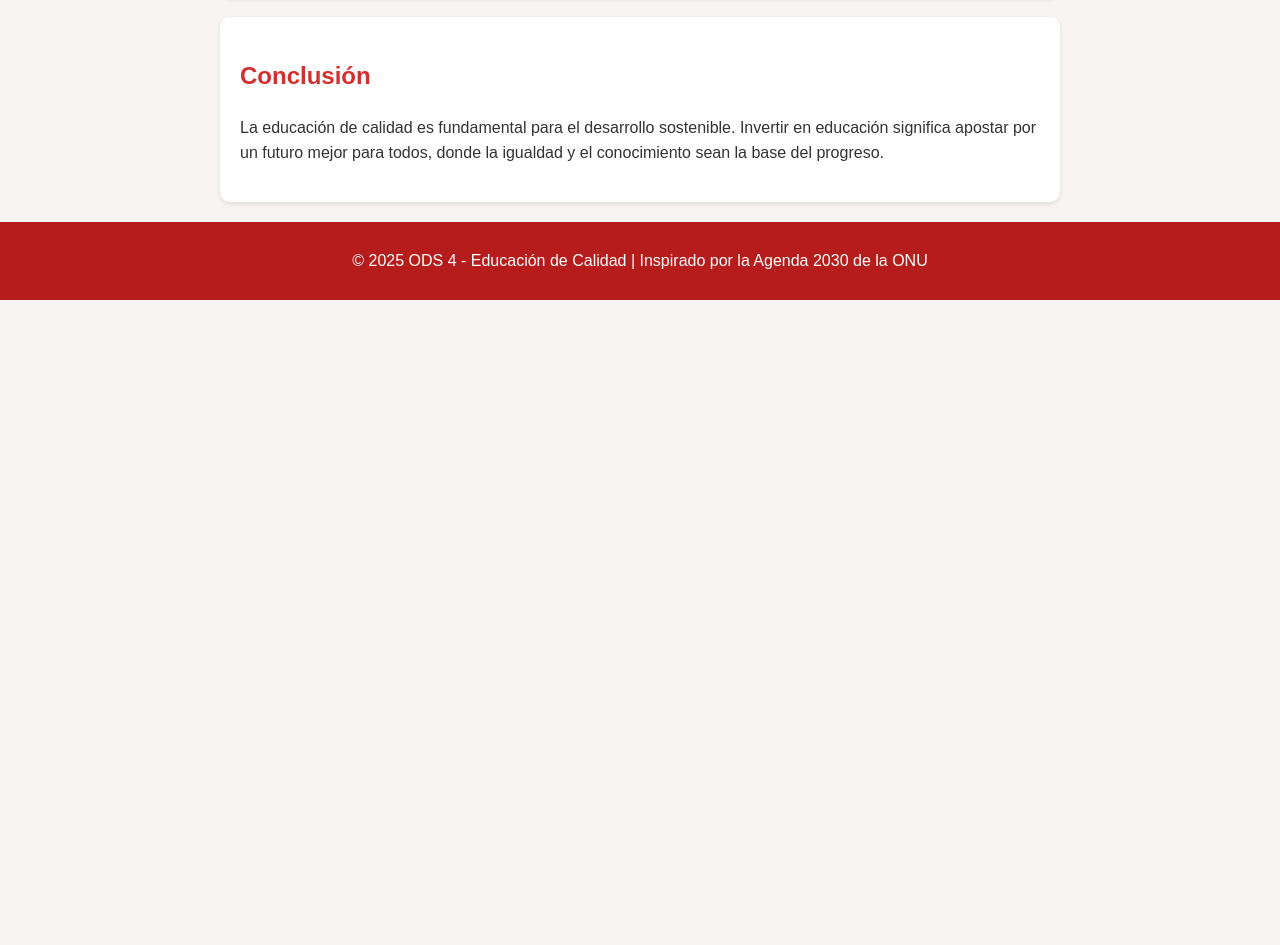
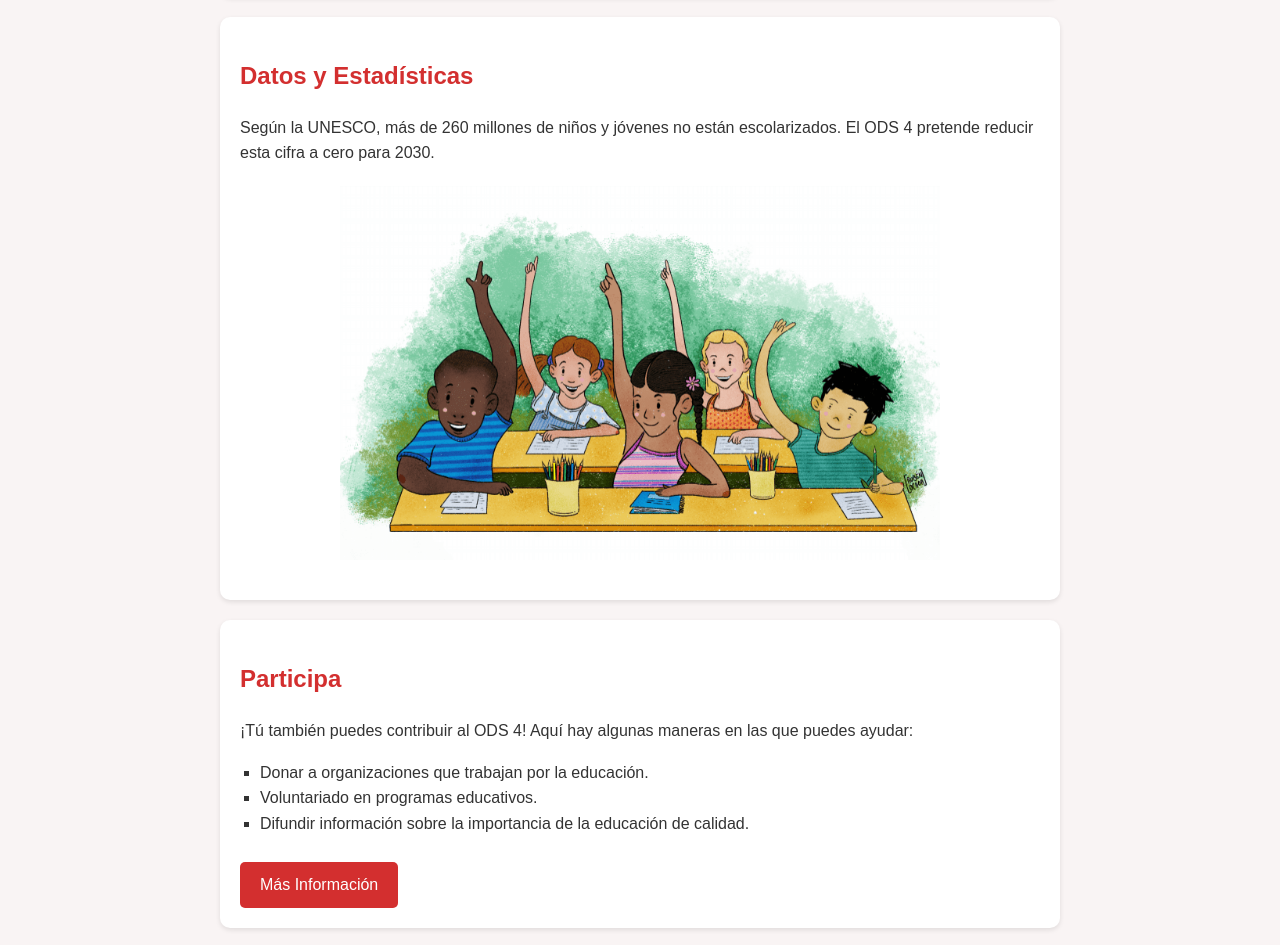
Before and after one commit to DavidHlanz/DavidHlanz.github.io, a plain HTML site: page index.html in a window 1280 px wide. Shown: the part 805-1750 px from the top of the page. Before the commit the page ends 1105 px from the top, so only its background shows below. Drawn offline with Linux system fonts and the light colour scheme.

Commit message:
Extend page and img

```diff
--- a/index.html
+++ b/index.html
@@ -15,6 +15,8 @@
     <nav>
         <a href="#objetivos">Objetivos</a>
         <a href="#puntos-clave">Puntos Clave</a>
+        <a href="#datos">Datos y Estadísticas</a>
+        <a href="#participa">Participa</a>
         <a href="#conclusion">Conclusión</a>
     </nav>
 
@@ -39,6 +41,23 @@
         </ul>
     </section>
 
+    <section id="datos">
+        <h2>Datos y Estadísticas</h2>
+        <p>Según la UNESCO, más de 260 millones de niños y jóvenes no están escolarizados. El ODS 4 pretende reducir esta cifra a cero para 2030.</p>
+        <img src="educacion.png" alt="Niños estudiando" style="width:100%;max-width:600px;height:auto;">
+    </section>
+
+    <section id="participa">
+        <h2>Participa</h2>
+        <p>¡Tú también puedes contribuir al ODS 4! Aquí hay algunas maneras en las que puedes ayudar:</p>
+        <ul>
+            <li>Donar a organizaciones que trabajan por la educación.</li>
+            <li>Voluntariado en programas educativos.</li>
+            <li>Difundir información sobre la importancia de la educación de calidad.</li>
+        </ul>
+        <a href="https://www.un.org/sustainabledevelopment/es/education/" target="_blank" class="button">Más Información</a>
+    </section>
+
     <section id="conclusion">
         <h2>Conclusión</h2>
         <p>La educación de calidad es fundamental para el desarrollo sostenible. Invertir en educación significa apostar por un futuro mejor para todos, donde la igualdad y el conocimiento sean la base del progreso.</p>
--- a/styles.css
+++ b/styles.css
@@ -46,3 +46,19 @@ footer {
     padding: 10px 0;
     margin-top: 20px;
 }
+.button {
+    display: inline-block;
+    padding: 10px 20px;
+    margin-top: 10px;
+    background-color: #D32F2F;
+    color: white;
+    text-decoration: none;
+    border-radius: 5px;
+}
+.button:hover {
+    background-color: #B71C1C;
+}
+img {
+    display: block;
+    margin: 20px auto;
+}
```
Also changed, not shown: educacion.png (added).
